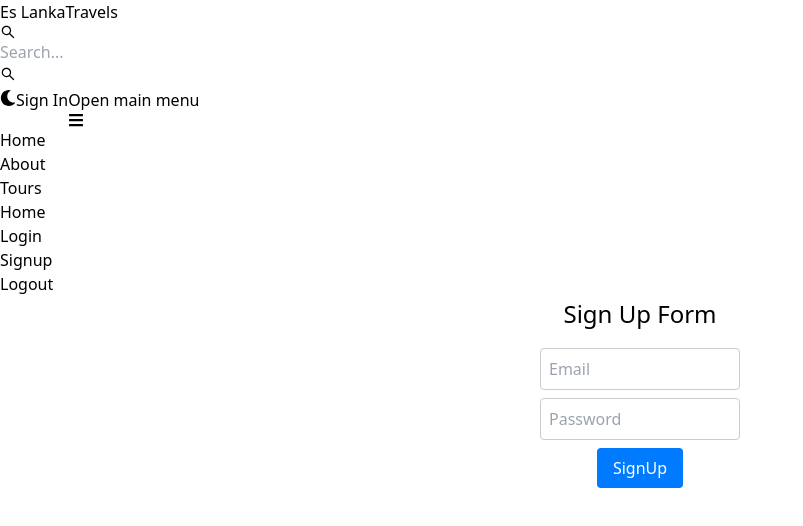
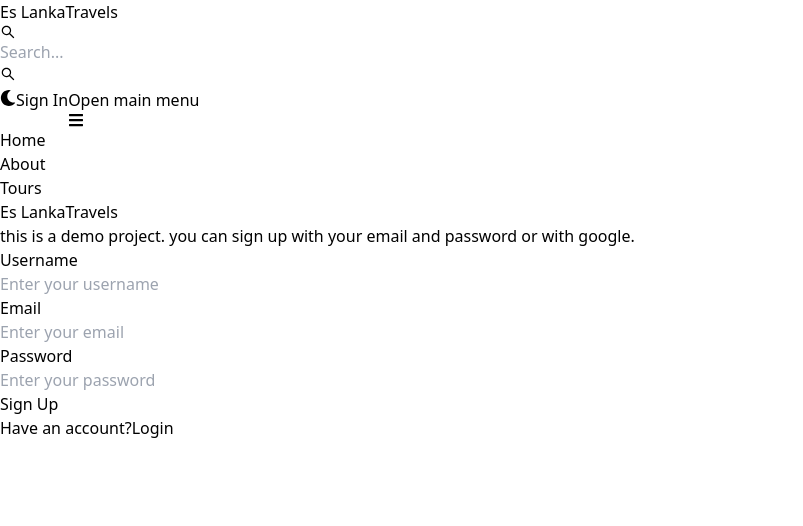
Before and after one commit to lakdiludilshan/Es-Lanka-Travels, a React (Vite) app in the folder frontend/: page /signup in a window 1280 px wide. Shown: the top 526 px of the page, without its empty margins (0-803 px from the left). Built offline with nearby package versions, Linux system fonts and the light colour scheme.

Commit message:
complete signup page

```diff
--- a/frontend/src/App.jsx
+++ b/frontend/src/App.jsx
@@ -15,20 +15,6 @@
     <div className="App">
       <BrowserRouter>
         <Header />
-        <ul>
-          <li>
-            <Link to="/">Home</Link>
-          </li>
-          <li>
-            <Link to="/login">Login</Link>
-          </li>
-          <li>
-            <Link to="/signup">Signup</Link>
-          </li>
-          <li>
-            <Link to="/logout">Logout</Link>
-          </li>
-        </ul>
         <Routes>
           <Route index element={ <RequireAuth> <HomePage /> </RequireAuth> }/>
           <Route path="/login" element={<LoginPage />} />
--- a/frontend/src/pages/Signup.jsx
+++ b/frontend/src/pages/Signup.jsx
@@ -1,12 +1,66 @@
-import React from 'react'
+import React from "react";
+import { Link } from "react-router-dom";
 import SignupForm from "../components/SignupForm";
+import { Button, Label, TextInput } from "flowbite-react";
 
 const Signup = () => {
   return (
-    <div>
-      <SignupForm />
+    <div className="min-h-screen mt-20 ">
+      <div className="flex p-3 max-w-3xl mx-auto flex-col md:flex-row md:items-center gap-5">
+        {/* left */}
+        <div className="flex-1">
+          <Link to="/" className="font-bold dark:text-white text-4xl">
+            <span className="px-2 py-1 bg-gradient-to-r from-indigo-500 via-purple-500 to-pink-500 rounded-lg text-white">
+              Es Lanka
+            </span>
+            Travels
+          </Link>
+          <p className="text-sm mt-5">
+            this is a demo project. you can sign up with your email and password
+            or with google.
+          </p>
+        </div>
+        {/* right */}
+        <div className="flex-1">
+          <form className="flex flex-col gap-4">
+            <div>
+              <Label value="Username" />
+              <TextInput
+                type="text"
+                placeholder="Enter your username"
+                id="username"
+              />
+            </div>
+            <div>
+              <Label value="Email" />
+              <TextInput
+                type="text"
+                placeholder="Enter your email"
+                id="email"
+              />
+            </div>
+            <div>
+              <Label value="Password" />
+              <TextInput
+                type="text"
+                placeholder="Enter your password"
+                id="password"
+              />
+            </div>
+            <Button gradientDuoTone='purpleToPink' type="submit">
+              Sign Up
+            </Button>
+          </form>
+          <div className="flex gap-2 text-sm mt-5">
+            <span>Have an account?</span>
+            <Link to="/login" className="text-blue-500">
+              Login
+            </Link>
+          </div>
+        </div>
+      </div>
     </div>
-  )
-}
+  );
+};
 
 export default Signup;
```
Also changed, not shown: 1 other file (tests, documents, lock files or other folders).
